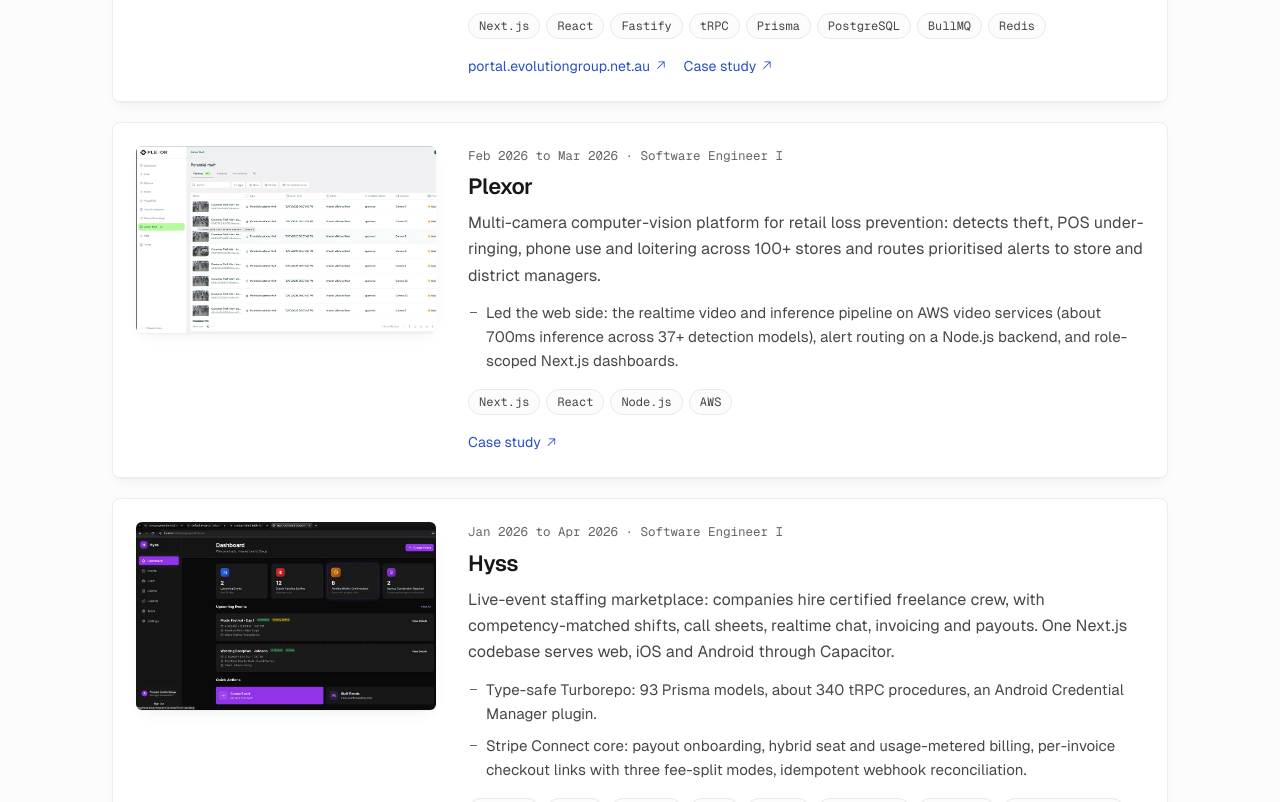
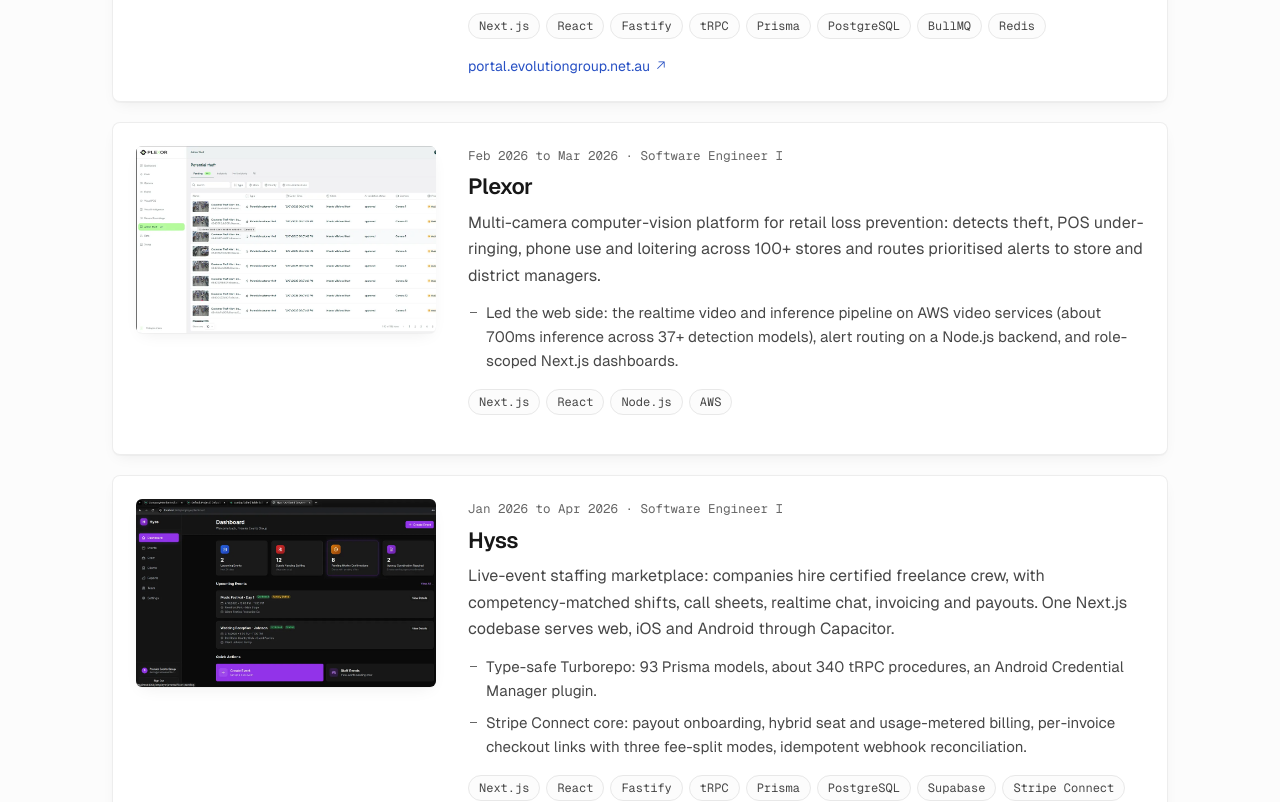
Before and after one commit to Zohaib24648/career.zohaibmughal.dev, a plain HTML site: page index.html in a window 1280 px wide. Shown: the part 1998-2800 px from the top of the page. Drawn offline with Linux system fonts and the light colour scheme.

Commit message:
Site: View CV, anchors per product row, no freelance links
Each product row has an anchor (#etg, #hyss, ...) that the CV's case-study links
point to; the footer no longer sends readers to the freelance site; the CV PDF
names career.zohaibmughal.dev.

```diff
--- a/index.html
+++ b/index.html
@@ -43,6 +43,7 @@
       <p class="lede">Full-stack software engineer at Slidey LLC. I take products from an empty repo to production.</p>
       <div class="ctas">
         <a class="btn btn-primary" href="cv/Zohaib-Ali-Mughal-CV.pdf" download><i class="ph ph-download-simple" aria-hidden="true"></i>Download CV</a>
+        <a class="btn btn-ghost" href="cv/Zohaib-Ali-Mughal-CV.pdf" target="_blank" rel="noopener">View CV<i class="ph ph-arrow-up-right" aria-hidden="true"></i></a>
         <a class="btn btn-ghost" href="mailto:z.mughal.24648@gmail.com"><i class="ph ph-envelope-simple" aria-hidden="true"></i>Email me</a>
       </div>
     </div>
@@ -91,7 +92,7 @@
   <p class="lead">Slidey LLC, Karachi. Nov 2024 to Present.</p>
   <ol class="ladder"><li><span class="mono">Nov 2024</span>Trainee Software Engineer</li><li><span class="mono">Mar 2025</span>Software Engineer I</li><li><span class="mono">May 2026</span>Software Engineer II</li></ol>
   <div class="roles">
-    <article class="role">
+    <article class="role" id="etg">
       <div class="role-media"><img src="img/etg/admin-dashboard.webp" width="1200" height="622" alt="ETG Platform product screen" loading="lazy"></div>
       <div class="role-body">
         <p class="mono meta">May 2026 to Present &middot; Software Engineer II</p>
@@ -99,10 +100,10 @@
         <p class="summary">Field-service platform for an Australian electrical, security and telecom group: admin, client, supplier and technician portals. Built to stop about $5k a week lost to unbilled supplier costs and billing scheduled rather than actual hours.</p>
         <ul class="bullets"><li>Designed a 25-package Turborepo (Next.js frontend, Fastify API, BullMQ worker): 145 tRPC routers and 1,000+ procedures over a 212-model Prisma schema (dispatch, timesheets, assets, quoting, billing); money as BigInt cents.</li><li>Enforcement-first decision engine: one pure, unit-testable gate checks every dispatch, closeout and invoice transition, returns structured failure codes, and logs every block and manager override (8 live checks on the dispatch calendar).</li></ul>
         <ul class="stack" translate="no"><li class="chip">Next.js</li><li class="chip">React</li><li class="chip">Fastify</li><li class="chip">tRPC</li><li class="chip">Prisma</li><li class="chip">PostgreSQL</li><li class="chip">BullMQ</li><li class="chip">Redis</li></ul>
-        <ul class="links"><li><a href="https://portal.evolutiongroup.net.au" target="_blank" rel="noopener">portal.evolutiongroup.net.au</a><i class="ph ph-arrow-up-right" aria-hidden="true"></i></li><li><a href="https://zohaibmughal.dev/work/etg/" target="_blank" rel="noopener">Case study</a><i class="ph ph-arrow-up-right" aria-hidden="true"></i></li></ul>
+        <ul class="links"><li><a href="https://portal.evolutiongroup.net.au" target="_blank" rel="noopener">portal.evolutiongroup.net.au</a><i class="ph ph-arrow-up-right" aria-hidden="true"></i></li></ul>
       </div>
     </article>
-    <article class="role">
+    <article class="role" id="plexor">
       <div class="role-media"><img src="img/plexor/theft.webp" width="1200" height="691" alt="Plexor product screen" loading="lazy"></div>
       <div class="role-body">
         <p class="mono meta">Feb 2026 to Mar 2026 &middot; Software Engineer I</p>
@@ -110,10 +111,10 @@
         <p class="summary">Multi-camera computer-vision platform for retail loss prevention: detects theft, POS under-ringing, phone use and loitering across 100+ stores and routes prioritised alerts to store and district managers.</p>
         <ul class="bullets"><li>Led the web side: the realtime video and inference pipeline on AWS video services (about 700ms inference across 37+ detection models), alert routing on a Node.js backend, and role-scoped Next.js dashboards.</li></ul>
         <ul class="stack" translate="no"><li class="chip">Next.js</li><li class="chip">React</li><li class="chip">Node.js</li><li class="chip">AWS</li></ul>
-        <ul class="links"><li><a href="https://zohaibmughal.dev/work/plexor/" target="_blank" rel="noopener">Case study</a><i class="ph ph-arrow-up-right" aria-hidden="true"></i></li></ul>
+        <ul class="links"></ul>
       </div>
     </article>
-    <article class="role">
+    <article class="role" id="hyss">
       <div class="role-media"><img src="img/hyss/employer-dashboard.webp" width="1200" height="678" alt="Hyss product screen" loading="lazy"></div>
       <div class="role-body">
         <p class="mono meta">Jan 2026 to Apr 2026 &middot; Software Engineer I</p>
@@ -121,10 +122,10 @@
         <p class="summary">Live-event staffing marketplace: companies hire certified freelance crew, with competency-matched shifts, call sheets, realtime chat, invoicing and payouts. One Next.js codebase serves web, iOS and Android through Capacitor.</p>
         <ul class="bullets"><li>Type-safe Turborepo: 93 Prisma models, about 340 tRPC procedures, an Android Credential Manager plugin.</li><li>Stripe Connect core: payout onboarding, hybrid seat and usage-metered billing, per-invoice checkout links with three fee-split modes, idempotent webhook reconciliation.</li></ul>
         <ul class="stack" translate="no"><li class="chip">Next.js</li><li class="chip">React</li><li class="chip">Fastify</li><li class="chip">tRPC</li><li class="chip">Prisma</li><li class="chip">PostgreSQL</li><li class="chip">Supabase</li><li class="chip">Stripe Connect</li></ul>
-        <ul class="links"><li><a href="https://hyss.io" target="_blank" rel="noopener">hyss.io</a><i class="ph ph-arrow-up-right" aria-hidden="true"></i></li><li><a href="https://zohaibmughal.dev/work/hyss/" target="_blank" rel="noopener">Case study</a><i class="ph ph-arrow-up-right" aria-hidden="true"></i></li></ul>
+        <ul class="links"><li><a href="https://hyss.io" target="_blank" rel="noopener">hyss.io</a><i class="ph ph-arrow-up-right" aria-hidden="true"></i></li></ul>
       </div>
     </article>
-    <article class="role">
+    <article class="role" id="conek">
       <div class="role-media"><img src="img/conek/projects.webp" width="1200" height="695" alt="Conek, for A-SAFE Digital product screen" loading="lazy"></div>
       <div class="role-body">
         <p class="mono meta">Mar 2025 to Dec 2025 &middot; Software Engineer I</p>
@@ -132,10 +133,10 @@
         <p class="summary">Quote-to-cash platform for A-SAFE, integrated with their CRM, drawing and routing tools.</p>
         <ul class="bullets"><li>Maintained and scaled event-driven microservices on NATS JetStream with type-safe contracts and clean-architecture layering; inter-service latency under 100ms.</li><li>Wrote 500+ unit and integration tests holding 95% coverage, eliminating production regressions.</li></ul>
         <ul class="stack" translate="no"><li class="chip">TypeScript</li><li class="chip">Node.js</li><li class="chip">Fastify</li><li class="chip">NATS JetStream</li><li class="chip">Next.js</li><li class="chip">React</li><li class="chip">PostgreSQL</li><li class="chip">AWS</li></ul>
-        <ul class="links"><li><a href="https://www.asafe.com" target="_blank" rel="noopener">asafe.com</a><i class="ph ph-arrow-up-right" aria-hidden="true"></i></li><li><a href="https://zohaibmughal.dev/work/conek/" target="_blank" rel="noopener">Case study</a><i class="ph ph-arrow-up-right" aria-hidden="true"></i></li></ul>
+        <ul class="links"><li><a href="https://www.asafe.com" target="_blank" rel="noopener">asafe.com</a><i class="ph ph-arrow-up-right" aria-hidden="true"></i></li></ul>
       </div>
     </article>
-    <article class="role">
+    <article class="role" id="sportefy">
       <div class="role-media"><img src="img/sportefy/admin-manual-bookings.webp" width="1200" height="596" alt="Sportefy product screen" loading="lazy"></div>
       <div class="role-body">
         <p class="mono meta">Nov 2024 to Feb 2025 &middot; Trainee Software Engineer</p>
@@ -143,7 +144,7 @@
         <p class="summary">Sports booking and matchmaking app live in Pakistan: Flutter on both stores, Next.js admin panel, NestJS API.</p>
         <ul class="bullets"><li>21 feature modules, 823 passing tests, BLoC with clean architecture; offline request queue with replay, automatic token refresh, fault-tolerant parsing.</li><li>Next.js admin dashboard over a NestJS API: 48 domain modules, 190+ versioned REST endpoints, additive-only /v1 contract with OpenAPI drift gates in CI; no release broke older installs.</li></ul>
         <ul class="stack" translate="no"><li class="chip">NestJS</li><li class="chip">Flutter</li><li class="chip">Next.js</li><li class="chip">Prisma</li><li class="chip">PostgreSQL</li><li class="chip">Supabase</li><li class="chip">Paymob</li><li class="chip">Railway</li></ul>
-        <ul class="links"><li><a href="https://apps.apple.com/us/app/sportefy/id6753986088" target="_blank" rel="noopener">App Store</a><i class="ph ph-arrow-up-right" aria-hidden="true"></i></li><li><a href="https://play.google.com/store/apps/details?id=com.sportefypakistan.app" target="_blank" rel="noopener">Play Store</a><i class="ph ph-arrow-up-right" aria-hidden="true"></i></li><li><a href="https://zohaibmughal.dev/work/sportefy/" target="_blank" rel="noopener">Case study</a><i class="ph ph-arrow-up-right" aria-hidden="true"></i></li></ul>
+        <ul class="links"><li><a href="https://apps.apple.com/us/app/sportefy/id6753986088" target="_blank" rel="noopener">App Store</a><i class="ph ph-arrow-up-right" aria-hidden="true"></i></li><li><a href="https://play.google.com/store/apps/details?id=com.sportefypakistan.app" target="_blank" rel="noopener">Play Store</a><i class="ph ph-arrow-up-right" aria-hidden="true"></i></li></ul>
       </div>
     </article>
   </div>
@@ -160,7 +161,7 @@
         <h3>Voice AI Patient-Intake Agent</h3>
         <p>Phone agent that registers new patients over a U.S. number in English or Spanish: a Retell LLM agent with a 14-section prompt and 5 tool-calling functions, saving to Postgres only after the caller confirms a read-back.</p>
         <ul class="stack" translate="no"><li class="chip">TypeScript</li><li class="chip">Retell AI</li><li class="chip">OpenAI</li><li class="chip">Fastify</li><li class="chip">Zod</li><li class="chip">Drizzle</li></ul>
-        <ul class="links"><li><a href="https://zohaibmughal.dev/work/voice-intake/" target="_blank" rel="noopener">Case study</a><i class="ph ph-arrow-up-right" aria-hidden="true"></i></li><li><a href="https://github.com/Zohaib24648/voice-intake" target="_blank" rel="noopener">Code on GitHub</a><i class="ph ph-arrow-up-right" aria-hidden="true"></i></li></ul>
+        <ul class="links"><li><a href="https://github.com/Zohaib24648/voice-intake" target="_blank" rel="noopener">Code on GitHub</a><i class="ph ph-arrow-up-right" aria-hidden="true"></i></li></ul>
       </div>
     </article>
     <article class="cell cell-media c2">
@@ -171,7 +172,7 @@
         <h3>Automated Crypto-Derivatives Trading System</h3>
         <p>Event-driven TypeScript monorepo (4 services, 8 shared packages): strategy processes publish signals over Redis Streams to one execution service, the only component that holds exchange keys and places orders.</p>
         <ul class="stack" translate="no"><li class="chip">TypeScript</li><li class="chip">Node.js</li><li class="chip">Fastify</li><li class="chip">tRPC</li><li class="chip">Next.js</li><li class="chip">Prisma</li></ul>
-        <ul class="links"><li><a href="https://zohaibmughal.dev/work/trading-system/" target="_blank" rel="noopener">Case study</a><i class="ph ph-arrow-up-right" aria-hidden="true"></i></li></ul>
+        <ul class="links"></ul>
       </div>
     </article>
     <article class="cell cell-text c3">
@@ -193,7 +194,7 @@
         <h3>Faculty Reviews, Course Review Platform</h3>
         <p>Course and instructor reviews for IBA students: Flutter app, React web app and a Node.js, Express and MongoDB API (50 endpoints, 6 models); wrote the API, the Flutter app and most of the web app in a three-person team.</p>
         <ul class="stack" translate="no"><li class="chip">Flutter</li><li class="chip">React</li><li class="chip">Node.js</li><li class="chip">Express</li><li class="chip">MongoDB</li></ul>
-        <ul class="links"><li><a href="https://zohaibmughal.dev/work/faculty-reviews/" target="_blank" rel="noopener">Case study</a><i class="ph ph-arrow-up-right" aria-hidden="true"></i></li><li><a href="https://github.com/Zohaib24648/faculty-reviews" target="_blank" rel="noopener">Code on GitHub</a><i class="ph ph-arrow-up-right" aria-hidden="true"></i></li></ul>
+        <ul class="links"><li><a href="https://github.com/Zohaib24648/faculty-reviews" target="_blank" rel="noopener">Code on GitHub</a><i class="ph ph-arrow-up-right" aria-hidden="true"></i></li></ul>
       </div>
     </article>
   </div>
@@ -245,13 +246,13 @@
       <p class="lead">Remote in any time zone, or on-site with visa sponsorship. Notice period 15 days.</p>
       <div class="ctas">
         <a class="btn btn-primary" href="mailto:z.mughal.24648@gmail.com"><i class="ph ph-envelope-simple" aria-hidden="true"></i>Email me</a>
+        <a class="btn btn-ghost" href="cv/Zohaib-Ali-Mughal-CV.pdf" target="_blank" rel="noopener">View CV<i class="ph ph-arrow-up-right" aria-hidden="true"></i></a>
         <a class="btn btn-ghost" href="cv/Zohaib-Ali-Mughal-CV.pdf" download><i class="ph ph-download-simple" aria-hidden="true"></i>Download CV</a>
       </div>
     </div>
     <ul class="plain foot-links">
       <li><i class="ph ph-github-logo" aria-hidden="true"></i><a href="https://github.com/Zohaib24648" target="_blank" rel="noopener">github.com/Zohaib24648</a></li>
       <li><i class="ph ph-linkedin-logo" aria-hidden="true"></i><a href="https://linkedin.com/in/zohaibmughal24648" target="_blank" rel="noopener">linkedin.com/in/zohaibmughal24648</a></li>
-      <li><i class="ph ph-globe-simple" aria-hidden="true"></i><span>Client work and case studies: <a href="https://zohaibmughal.dev" target="_blank" rel="noopener">zohaibmughal.dev</a></span></li>
     </ul>
   </div>
 </footer>
```
Also changed, not shown: 1 other file.
